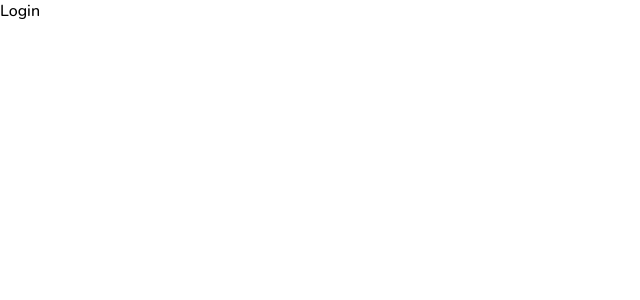
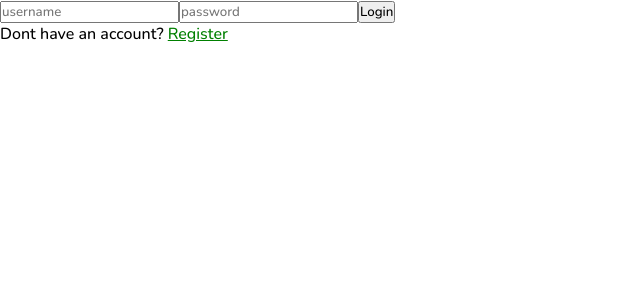
Before and after one commit to AdewoleCode/Administration-dashboard-UI, a React (Create React App) app: page /login in a window 1280 px wide. Shown: the top 300 px of the page, without its empty margins (0-640 px from the left). Built offline with nearby package versions, Linux system fonts and the light colour scheme.

Commit message:
added admin dashboard ui design to project

```diff
--- a/src/App.js
+++ b/src/App.js
@@ -1,4 +1,4 @@
-import { BrowserRouter, Routes, Route } from "react-router-dom"
+import { BrowserRouter, Routes, Route, Navigate } from "react-router-dom"
 import Home from "./pages/home/Home";
 import Login from "./pages/login/Login";
 import New from "./pages/newPage/New";
@@ -8,9 +8,22 @@ import { userInputs, productInputs } from "./formSource";
 import "../src/style/dark.scss"
 import { useContext } from "react";
 import { DarkModeContext } from "./context/darkModeContext";
+import { AuthContext } from "./context/AuthContext";
 
 function App() {
   const {darkMode} = useContext(DarkModeContext)
+
+  const ProtectedRoute = ({ children }) => {
+    const { user } = useContext(AuthContext);
+
+    if (!user || user === null) {
+      return <Navigate to="/login" />;
+    }
+
+    console.log(user);
+
+    return children;
+  };
 
 
   return (
@@ -18,8 +31,8 @@ function App() {
 
       <BrowserRouter>
         <Routes>
-          <Route path="/" element={<Home />} />
-          <Route path="/login" element={<Login />} />
+          <Route path="/" element={<ProtectedRoute><Home /></ProtectedRoute>} />
+          <Route path="/login" element={<Login /> } />
           <Route path="/users" element={<List />} />
           <Route path="users/:userId" element={<Single />} />
           <Route path="users/new" element={<New inputs={userInputs} title="Add New User" />} />
--- /dev/null
+++ b/src/context/AuthContext.js
@@ -0,0 +1,61 @@
+import { createContext, useEffect, useReducer } from "react";
+
+const INITIAL_STATE = {
+  user: JSON.parse(localStorage.getItem("user")) || null,
+  loading: false,
+  error: null,
+};
+
+export const AuthContext = createContext(INITIAL_STATE);
+
+const AuthReducer = (state, action) => {
+  switch (action.type) {
+    case "LOGIN_START":
+      return {
+        user: null,
+        loading: true,
+        error: null,
+      };
+    case "LOGIN_SUCCESS":
+      return {
+        user: action.payload,
+        loading: false,
+        error: null,
+      };
+    case "LOGIN_FAILURE":
+      return {
+        user: null,
+        loading: false,
+        error: action.payload,
+      };
+    case "LOGOUT":
+      return {
+        user: null,
+        loading: false,
+        error: null,
+      };
+    default:
+      return state;
+  }
+};
+
+export const AuthContextProvider = ({ children }) => {
+  const [state, dispatch] = useReducer(AuthReducer, INITIAL_STATE);
+
+  useEffect(() => {
+    localStorage.setItem("user", JSON.stringify(state.user));
+  }, [state.user]);
+
+  return (
+    <AuthContext.Provider
+      value={{
+        user: state.user,
+        loading: state.loading,
+        error: state.error,
+        dispatch,
+      }}
+    >
+      {children}
+    </AuthContext.Provider>
+  );
+};
--- a/src/index.js
+++ b/src/index.js
@@ -1,15 +1,17 @@
-import React from 'react';
-import ReactDOM from 'react-dom/client';
-import './index.css';
-import App from './App';
-import { DarkModeContextProvider } from './context/darkModeContext';
+import React from "react";
+import ReactDOM from "react-dom/client";
+import "./index.css";
+import App from "./App";
+import { DarkModeContextProvider } from "./context/darkModeContext";
+import { AuthContextProvider } from "./context/AuthContext";
 
-const root = ReactDOM.createRoot(document.getElementById('root'));
+const root = ReactDOM.createRoot(document.getElementById("root"));
 root.render(
-  <DarkModeContextProvider>
-    <React.StrictMode>
-      <App />
-    </React.StrictMode>
-  </DarkModeContextProvider>
-
+  <AuthContextProvider>
+    <DarkModeContextProvider>
+      <React.StrictMode>
+        <App />
+      </React.StrictMode>
+    </DarkModeContextProvider>
+  </AuthContextProvider>
 );
--- a/src/pages/login/Login.jsx
+++ b/src/pages/login/Login.jsx
@@ -1,9 +1,81 @@
-import React from 'react'
+// import axios from "axios";
+import { useState } from "react";
+import { useNavigate, Link } from "react-router-dom";
+import "./Login.scss";
 
 const Login = () => {
-  return (
-    <div>Login</div>
-  )
-}
+    const [credentials, setCredentials] = useState({
+        username: undefined,
+        password: undefined,
+    });
+    const [loading, setLoading] = useState(false)
+    const [error, setError] = useState(false)
+    const [errorMsg, setErrorMsg] = useState('')
 
-export default Login
+
+    const navigate = useNavigate()
+
+    const handleChange = (e) => {
+        setCredentials((prev) => ({ ...prev, [e.target.id]: e.target.value }));
+    };
+
+    const handleClick = async (e) => {
+        e.preventDefault();
+        if(validateForm()){
+
+            try {
+                setLoading(true)
+                // const res = await axios.post("http://localhost:8000/api/auth/login", credentials);
+                // console.log(res.data);
+                // localStorage.setItem('user', JSON.stringify(res.data.userDetails))
+                // localStorage.setItem('user', res.data.userDetails)
+                setLoading(false)
+                navigate("/")
+            } catch (err) {
+                setError(true)
+                setLoading(false)
+                setErrorMsg(err.response.data.message)
+            }
+        }
+    };
+
+    const validateForm = () => {
+        const { username, password } = credentials;
+        if (username === undefined || password === undefined) {
+            setError(true)
+            setErrorMsg('please provide valid credentials!')
+          return false;
+        }
+        return true;
+      };
+
+
+
+    return (
+        <div className="login">
+            <div className="lContainer">
+                <input
+                    type="text"
+                    placeholder="username"
+                    id="username"
+                    onChange={handleChange}
+                    className="lInput"
+                />
+                <input
+                    type="password"
+                    placeholder="password"
+                    id="password"
+                    onChange={handleChange}
+                    className="lInput"
+                />
+                <button disabled={loading} onClick={handleClick} className="lButton">
+                    Login
+                </button>
+                {error && <span>{errorMsg}</span>}
+                <div   className="already-btn">Dont have an account? <Link style={{ textDecoration: "underline", color: "green" }} to="/register">Register</Link></div>
+            </div>
+        </div>
+    );
+};
+
+export default Login;
```
